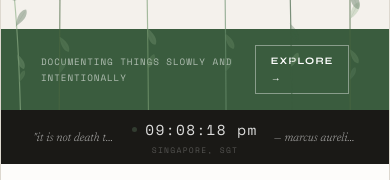
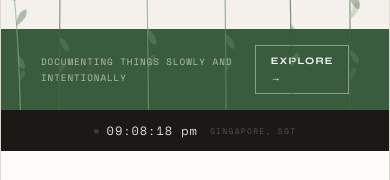
Before and after one commit to Lakshana-K/portfolio, a website: page index.html in a window 390 px wide. Shown: the part 1013-1193 px from the top of the page. Drawn offline with nearby package versions, Linux system fonts and the light colour scheme; no server answers; a script that the page names is missing.

Commit message:
footer font, update hobbies

```diff
--- a/index.html
+++ b/index.html
@@ -56,10 +56,10 @@
     .hero-strip-btn { font-family: var(--syne); font-size: 0.62rem; font-weight: 700; letter-spacing: 0.12em; text-transform: uppercase; color: #fff; border: 1px solid rgba(255,255,255,0.4); padding: 0.4rem 0.9rem; }
 
     /* STATUS BAR */
-    .status-bar { background: var(--ink); padding: 0 2rem; height: 52px; display: grid; grid-template-columns: 1fr auto 1fr; align-items: center; gap: 1rem; }
-    .status-quote { font-family: var(--news); font-size: 0.75rem; color: rgba(255,255,255,0.65); font-style: italic; white-space: nowrap; overflow: hidden; text-overflow: ellipsis; }
+    .status-bar { background: var(--ink); padding: 0 1.5rem; height: 44px; display: grid; grid-template-columns: 1fr auto 1fr; align-items: center; gap: 0.75rem; }
+    .status-quote { font-family: var(--news); font-size: 0.65rem; color: rgba(255,255,255,0.65); font-style: italic; white-space: nowrap; overflow: hidden; text-overflow: ellipsis; }
     .status-center { display: flex; flex-direction: column; align-items: center; gap: 0.15rem; }
-    .status-time { font-family: var(--mono); font-size: 0.9rem; color: rgba(255,255,255,0.85); letter-spacing: 0.1em; display: flex; align-items: center; gap: 0.5rem; }
+    .status-time { font-family: var(--mono); font-size: 0.75rem; color: rgba(255,255,255,0.85); letter-spacing: 0.08em; display: flex; align-items: center; gap: 0.5rem; }
     .status-location { font-family: var(--mono); font-size: 0.5rem; color: rgba(255,255,255,0.25); letter-spacing: 0.16em; text-transform: uppercase; }
     .status-dot { width: 5px; height: 5px; border-radius: 50%; background: var(--green-mid); animation: pulse 2s ease-in-out infinite; flex-shrink: 0; }
     @keyframes pulse { 0%, 100% { opacity: 1; } 50% { opacity: 0.3; } }
@@ -215,6 +215,10 @@
       .proj-row { grid-template-columns: 2.5rem 1fr; }
       .plink { display: none; }
       .github-stats-row { grid-template-columns: 1fr; }
+      .status-bar { grid-template-columns: 1fr; height: auto; padding: 0.6rem 1rem; justify-items: center; gap: 0.25rem; }
+      .status-quote:first-child { display: none; }
+      #status-quote-r { display: none; }
+      .status-center { flex-direction: row; gap: 0.75rem; }
     }
 
 
```
